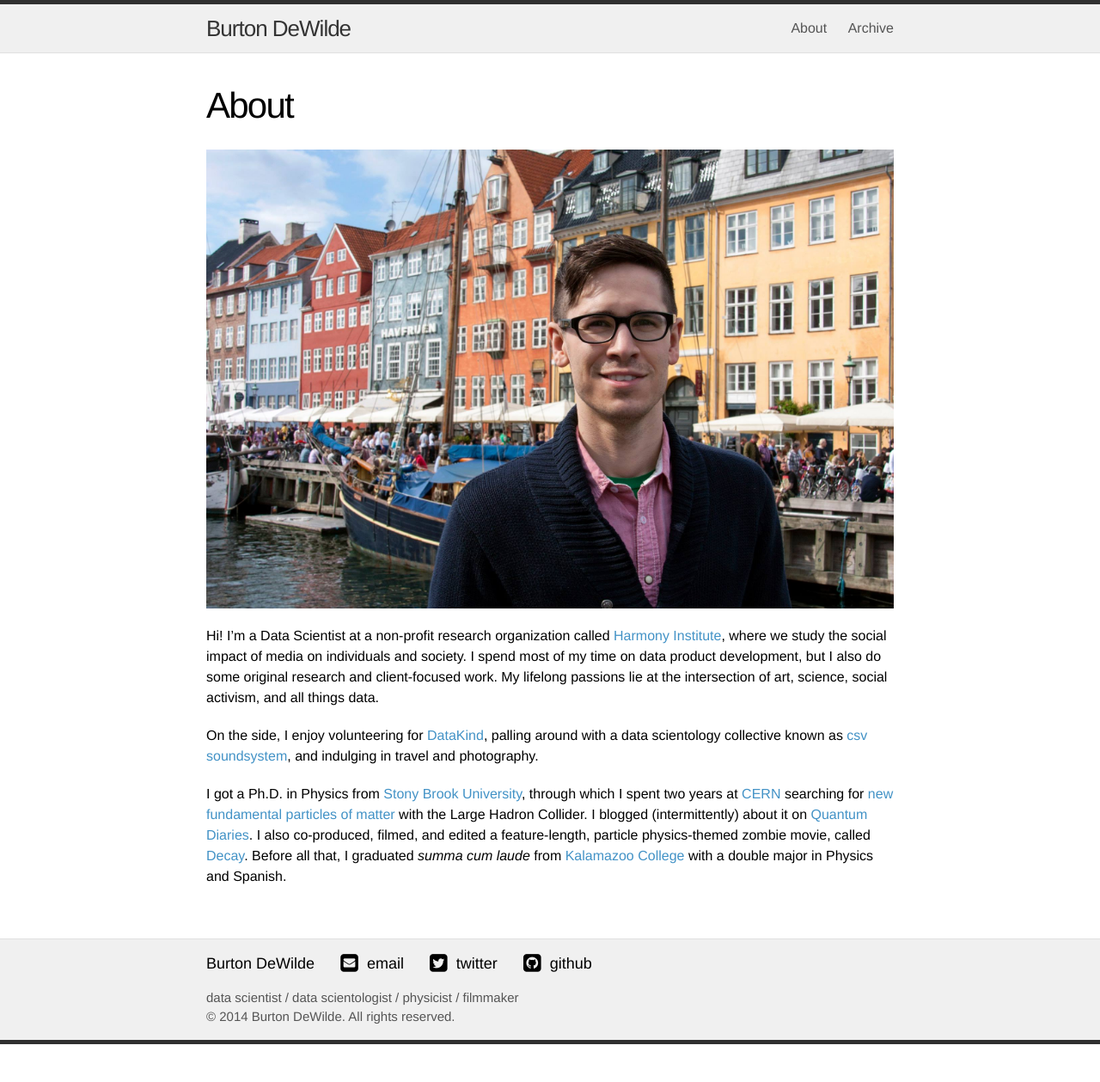
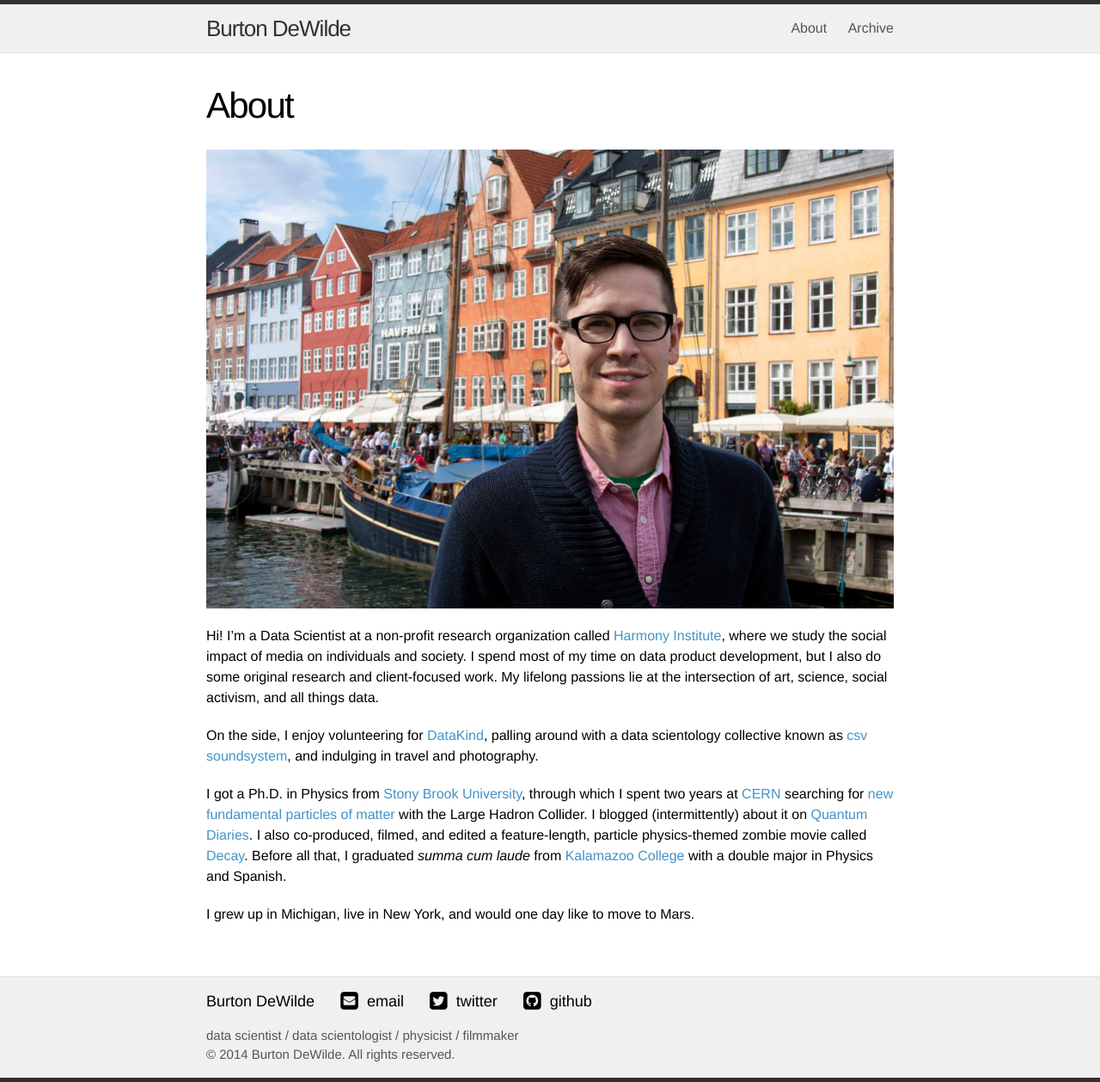
Before and after one commit to bdewilde/bdewilde.github.io, a Jekyll site: the page built from about.md, in a window 1280 px wide. Shown: the whole page at 86% size. Built offline with Jekyll 4.4.1, drawn with Linux system fonts in a browser that asks for light colours; nearby versions of some CDN libraries; before the commit the page ends 1215 px from its top, so only the background shows below that.

Commit message:
addendum to my about page

```diff
--- a/about.md
+++ b/about.md
@@ -10,4 +10,6 @@ Hi! I'm a Data Scientist at a non-profit research organization called [Harmony I
 
 On the side, I enjoy volunteering for [DataKind](http://www.datakind.org/), palling around with a data scientology collective known as [csv soundsystem](http://csvsoundsystem.com/), and indulging in travel and photography.
 
-I got a Ph.D. in Physics from [Stony Brook University](http://www.physics.sunysb.edu/Physics/), through which I spent two years at [CERN](http://home.web.cern.ch/) searching for [new fundamental particles of matter](/assets/documents/2012-06-20-thesis-defense.pdf) with the Large Hadron Collider. I blogged (intermittently) about it on [Quantum Diaries](http://www.quantumdiaries.org/author/burton-dewilde/). I also co-produced, filmed, and edited a feature-length, particle physics-themed zombie movie, called [Decay](http://www.decayfilm.com/). Before all that, I graduated _summa cum laude_ from [Kalamazoo College](http://www.kzoo.edu/) with a double major in Physics and Spanish.
+I got a Ph.D. in Physics from [Stony Brook University](http://www.physics.sunysb.edu/Physics/), through which I spent two years at [CERN](http://home.web.cern.ch/) searching for [new fundamental particles of matter](/assets/documents/2012-06-20-thesis-defense.pdf) with the Large Hadron Collider. I blogged (intermittently) about it on [Quantum Diaries](http://www.quantumdiaries.org/author/burton-dewilde/). I also co-produced, filmed, and edited a feature-length, particle physics-themed zombie movie called [Decay](http://www.decayfilm.com/). Before all that, I graduated _summa cum laude_ from [Kalamazoo College](http://www.kzoo.edu/) with a double major in Physics and Spanish.
+
+I grew up in Michigan, live in New York, and would one day like to move to Mars.
--- a/assets/css/style.css
+++ b/assets/css/style.css
@@ -67,10 +67,9 @@ a.nav-link:hover {
 }
 
 .site-title,
-.site-title:hover,
-.site-title:visited {
+.site-title:hover {
   display: block;
-  color: #333;
+  color: #303030;
   font-size: 26px;
   letter-spacing: -1px;
   float: left;
@@ -269,14 +268,14 @@ footer a:hover {
 /* terminal */
 .post pre.terminal {
   border: 1px solid #000;
-  background-color: #333;
+  background-color: #303030;
   color: #FFF;
   -webkit-border-radius: 3px;
   -moz-border-radius: 3px;
   border-radius: 3px;
 }
 
-.post pre.terminal code { background-color: #333; }
+.post pre.terminal code { background-color: #303030; }
 
 .post figcaption {
   text-align: center;
```
